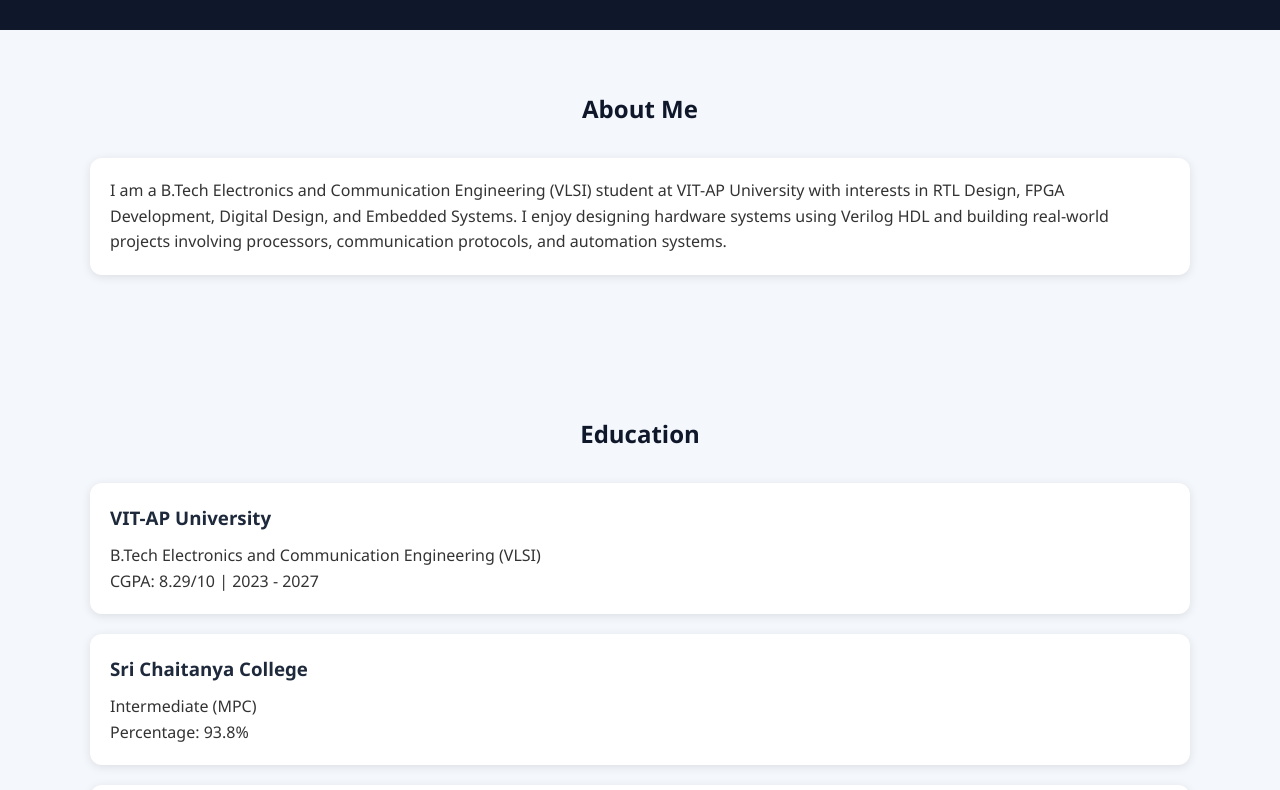
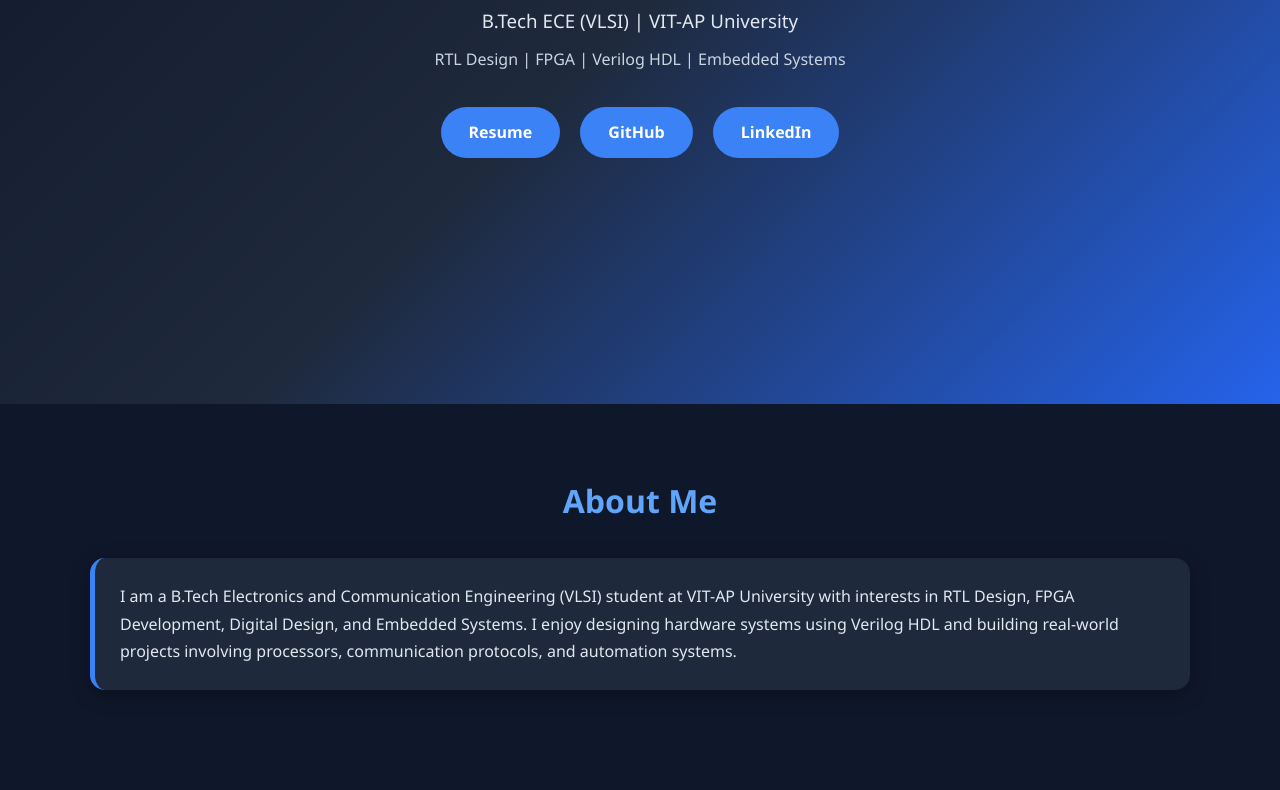
Before and after one commit to Yamini33333/Yamini33333.github.io, a plain HTML site: page index.html in a window 1280 px wide. Shown: the part 396-1186 px from the top of the page. Drawn offline with Linux system fonts and the light colour scheme.

Commit message:
Refactor CSS styles for improved design and layout

```diff
--- a/style.css
+++ b/style.css
@@ -2,13 +2,17 @@
     margin:0;
     padding:0;
     box-sizing:border-box;
-font-family:Segoe UI,sans-serif;
+    font-family:'Segoe UI',sans-serif;
+}
+
+html{
+    scroll-behavior:smooth;
 }
 
 body{
-background:#f4f7fb;
-color:#333;
-line-height:1.6;
+    background:#0f172a;
+    color:#e2e8f0;
+    line-height:1.7;
 }
 
 .container{
@@ -18,10 +22,13 @@
 }
 
 header{
-background:#0f172a;
-color:white;
+    min-height:100vh;
+    display:flex;
+    justify-content:center;
+    align-items:center;
     text-align:center;
-padding:70px 20px;
+    background:linear-gradient(135deg,#0f172a,#1e293b,#2563eb);
+    padding:40px;
 }
 
 .profile{
@@ -29,63 +36,83 @@
     height:180px;
     border-radius:50%;
     object-fit:cover;
-border:4px solid white;
+    border:5px solid white;
     margin-bottom:20px;
+    box-shadow:0 0 25px rgba(255,255,255,0.4);
 }
 
 header h1{
-font-size:3rem;
+    font-size:3.5rem;
+    margin-bottom:10px;
 }
 
 header h3{
-margin:10px 0;
     font-weight:400;
+    margin-bottom:10px;
+}
+
+header p{
+    color:#cbd5e1;
 }
 
 .buttons{
-margin-top:20px;
+    margin-top:25px;
 }
 
 .buttons a{
     display:inline-block;
-padding:12px 24px;
-margin:5px;
-background:#2563eb;
+    margin:8px;
+    padding:12px 28px;
+    background:#3b82f6;
     color:white;
     text-decoration:none;
-border-radius:8px;
+    border-radius:30px;
+    transition:0.3s;
+    font-weight:600;
 }
 
 .buttons a:hover{
-background:#1d4ed8;
+    transform:translateY(-3px);
+    background:#2563eb;
 }
 
 section{
-padding:60px 0;
+    padding:70px 0;
 }
 
 h2{
     text-align:center;
     margin-bottom:30px;
-color:#0f172a;
+    font-size:2rem;
+    color:#60a5fa;
 }
 
 .card{
-background:white;
-padding:20px;
-border-radius:12px;
+    background:#1e293b;
+    padding:25px;
     margin-bottom:20px;
-box-shadow:0 2px 10px rgba(0,0,0,0.1);
+    border-radius:15px;
+    border-left:5px solid #3b82f6;
+    box-shadow:0 5px 20px rgba(0,0,0,0.3);
+    transition:0.3s;
+}
+
+.card:hover{
+    transform:translateY(-5px);
 }
 
 .card h3{
+    color:#93c5fd;
     margin-bottom:10px;
-color:#1e293b;
+}
+
+a{
+    color:#60a5fa;
 }
 
 footer{
-background:#0f172a;
-color:white;
+    background:#020617;
     text-align:center;
-padding:20px;
+    padding:25px;
+    color:#94a3b8;
 }
```
Lines whose indentation alone changed are shown as unchanged.
